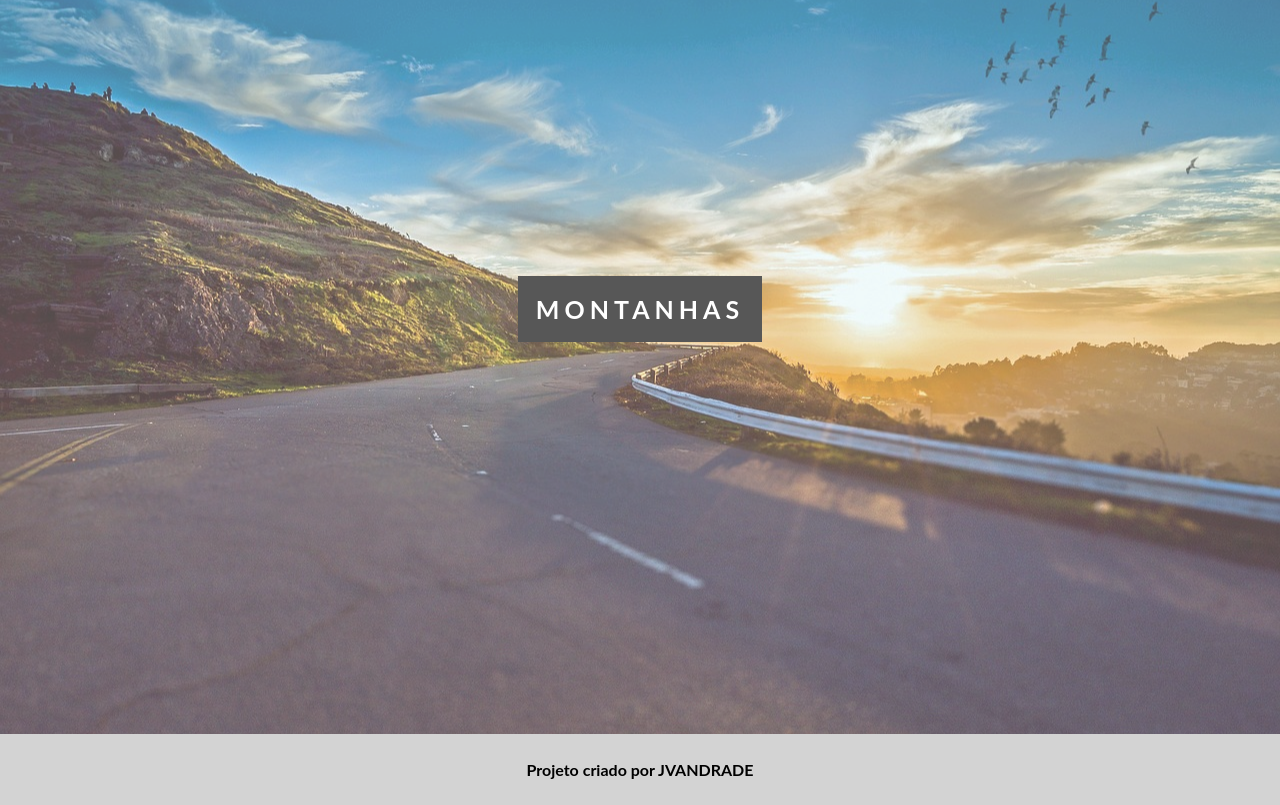
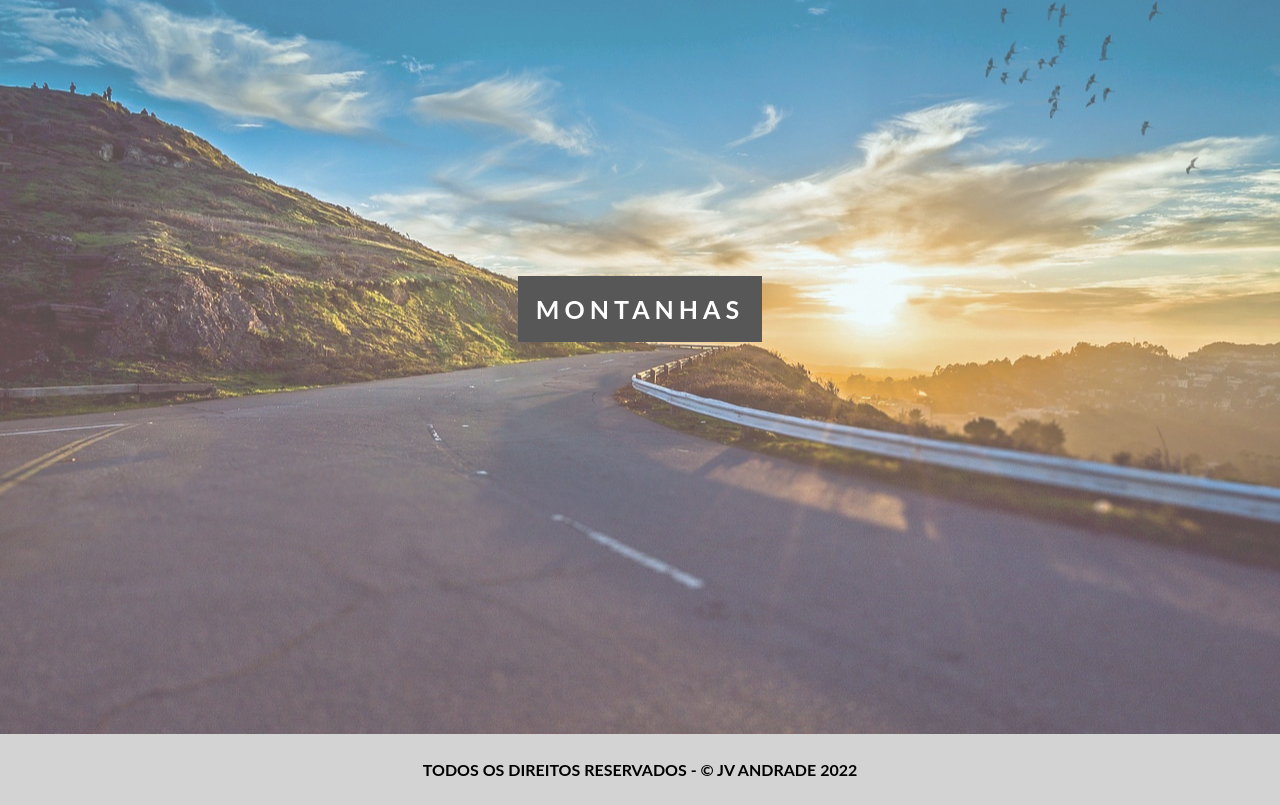
Before and after one commit to josevitorandrade/parallax, a plain HTML site: page index.html in a window 1280 px wide. Shown: the part 3077-3882 px from the top of the page. Drawn offline with Linux system fonts and the light colour scheme.

Commit message:
atualização

```diff
--- a/index.html
+++ b/index.html
@@ -134,7 +134,7 @@
 
 
         <div class="rodapé">
-            <p> Projeto criado por JVANDRADE</p>
+            <p> TODOS OS DIREITOS RESERVADOS - &copy; JV ANDRADE 2022</p>
         </div>
 
 
```
